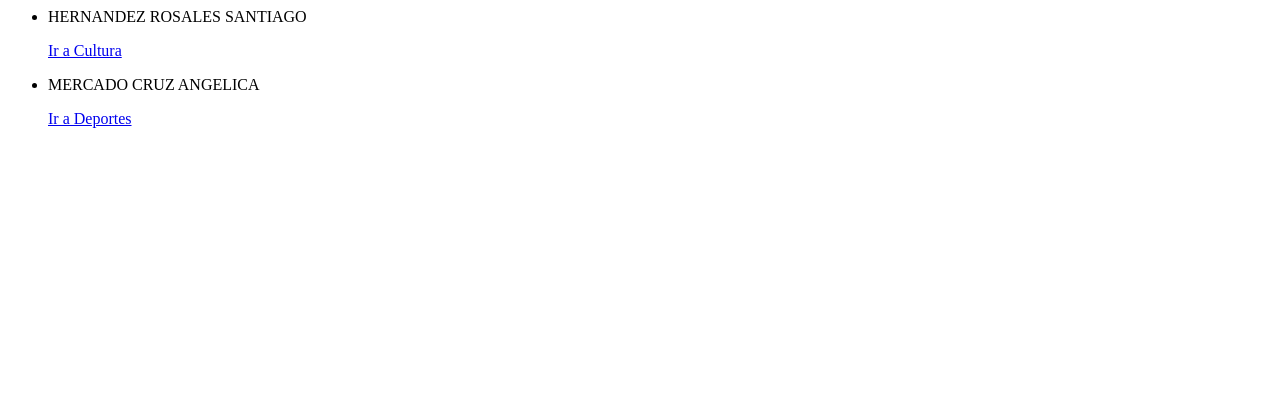
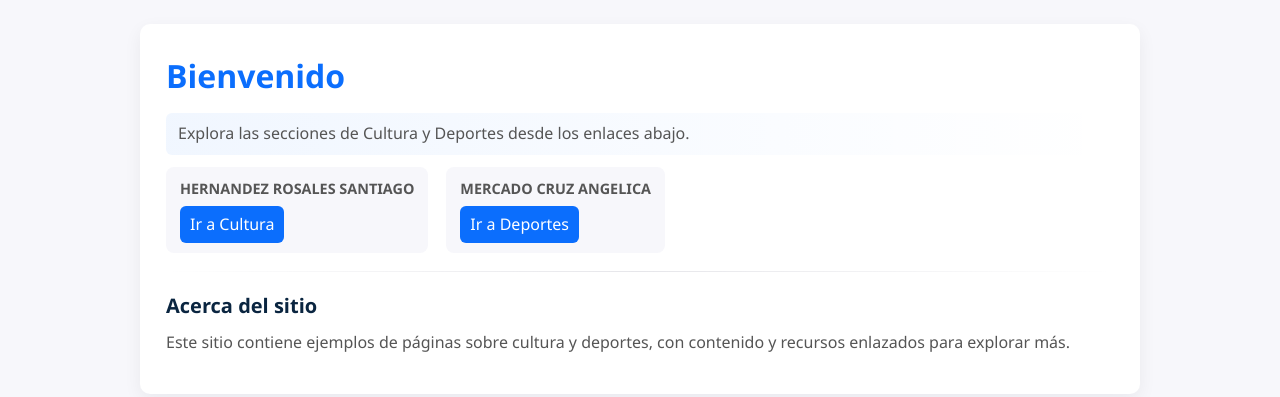
Before and after one commit to Santiago-0989/EXAMEN_GITHUB_ROSALESMERCADO, a plain HTML site: page paginas/index.html in a window 1280 px wide. Drawn offline with Linux system fonts and the light colour scheme.

Commit message:
Mercado_Angelica_7commit_descripcion

```diff
--- a/estilo/style.css
+++ b/estilo/style.css
@@ -0,0 +1,56 @@
+
+/* Estilos generales para el sitio */
+:root{
+	--bg: #f7f7fb;
+	--card: #ffffff;
+	--accent: #0b6efd;
+	--text: #222;
+	--muted: #555;
+}
+
+*{box-sizing:border-box;margin:0;padding:0}
+html,body{height:100%}
+body{
+	font-family: 'Segoe UI', Roboto, Arial, sans-serif;
+	background:var(--bg);
+	color:var(--text);
+	line-height:1.6;
+	-webkit-font-smoothing:antialiased;
+	padding:24px 16px;
+}
+
+main{max-width:1000px;margin:0 auto;background:var(--card);padding:26px;border-radius:10px;box-shadow:0 6px 18px rgba(16,24,40,0.06)}
+
+h1{font-size:2rem;margin-bottom:12px;color:var(--accent)}
+h2{font-size:1.25rem;margin-top:18px;margin-bottom:8px;color:#0a2540}
+h3{font-size:1.05rem;margin-top:14px;margin-bottom:8px;color:#123}
+
+p{margin-bottom:12px;color:var(--muted)}
+
+figure{margin:16px 0}
+figcaption{font-size:0.9rem;color:var(--muted);margin-top:6px}
+
+img{display:block;max-width:100%;height:auto;border-radius:6px}
+
+ol{margin:8px 0 16px 20px;color:var(--muted)}
+ol li{margin:6px 0}
+
+a{color:var(--accent);text-decoration:none}
+a:hover{text-decoration:underline}
+
+nav ul{list-style:none;display:flex;gap:18px;align-items:center}
+nav ul li{background:var(--bg);padding:10px 14px;border-radius:8px}
+nav ul li p{font-weight:600;font-size:0.9rem;margin-bottom:6px}
+nav ul li a{display:inline-block;background:var(--accent);color:#fff;padding:6px 10px;border-radius:6px}
+
+/* Responsive */
+@media (max-width:640px){
+	body{padding:12px}
+	main{padding:18px}
+	nav ul{flex-direction:column;gap:10px}
+}
+
+/* Pequeños ajustes visuales para listas y secciones */
+hr{border:0;height:1px;background:linear-gradient(90deg,transparent,#e6e6ea,transparent);margin:18px 0}
+
+.highlight{background:linear-gradient(90deg, rgba(11,110,253,0.06), transparent);padding:8px 12px;border-radius:6px}
--- a/paginas/index.html
+++ b/paginas/index.html
@@ -1,3 +1,17 @@
+
+<!DOCTYPE html>
+<html lang="es">
+<head>
+    <meta charset="utf-8">
+    <meta name="viewport" content="width=device-width, initial-scale=1">
+    <title>Inicio - Cultura y Deportes</title>
+    <link rel="stylesheet" href="../estilo/style.css">
+
+</head>
+<body>
+    <main>
+        <h1>Bienvenido</h1>
+        <p class="highlight">Explora las secciones de Cultura y Deportes desde los enlaces abajo.</p>
 
         <nav>
             <ul>
@@ -11,3 +25,10 @@
                 </li>
             </ul>
         </nav>
+
+        <hr>
+        <h2>Acerca del sitio</h2>
+        <p>Este sitio contiene ejemplos de páginas sobre cultura y deportes, con contenido y recursos enlazados para explorar más.</p>
+    </main>
+</body>
+</html>
```
Lines whose indentation alone changed are shown as unchanged.
